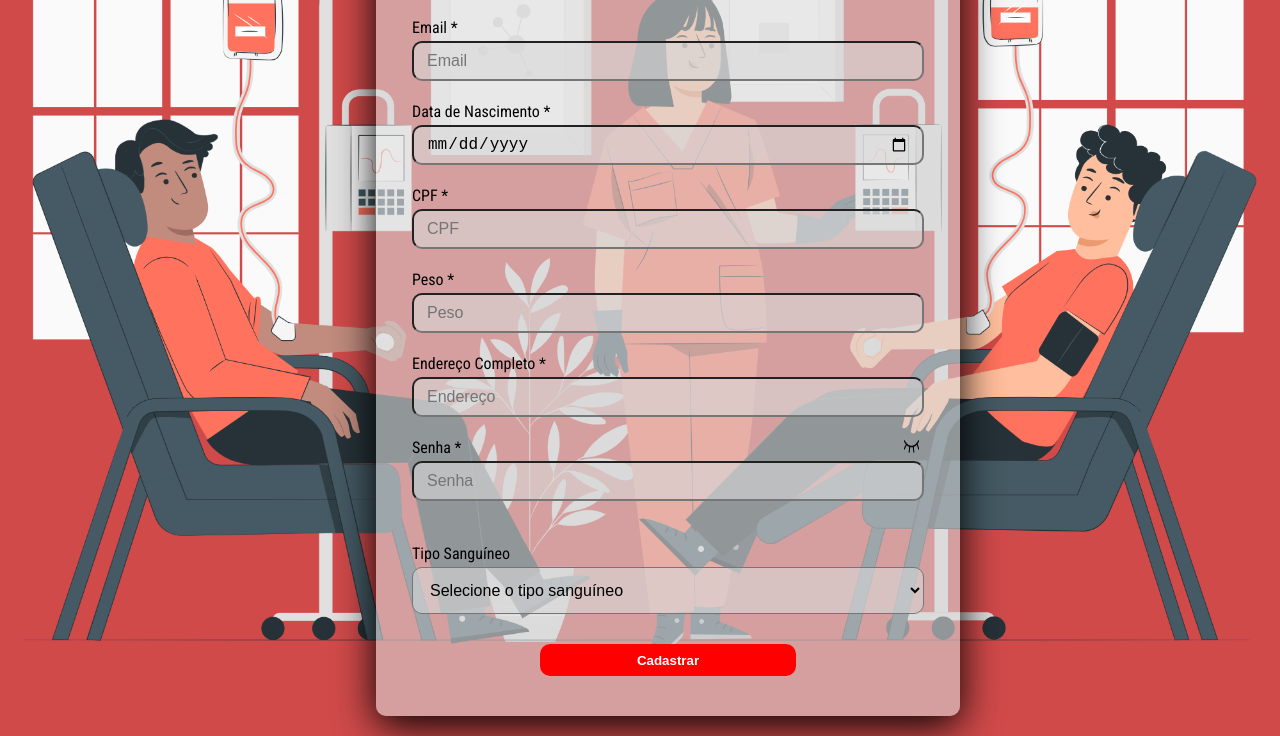
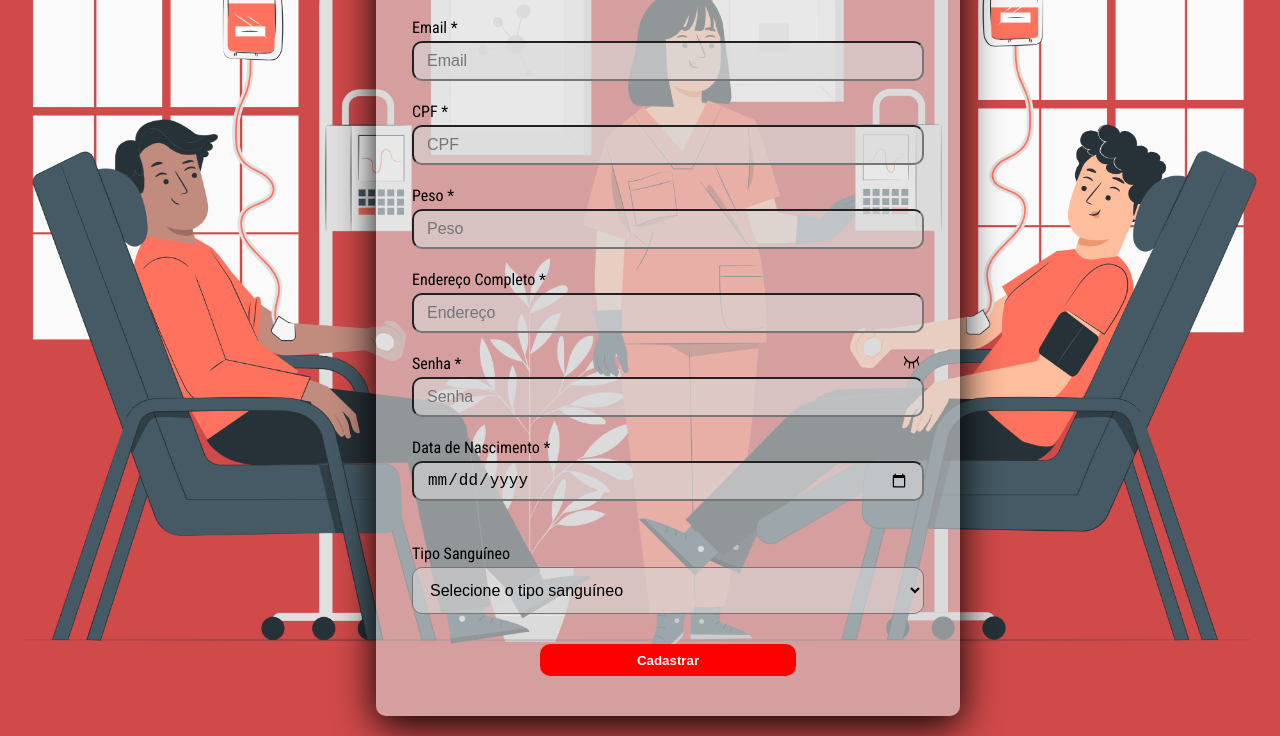
Before and after one commit to guilhermevnbraga/BloodDonation, a plain HTML site: page pages/register.html in a window 1280 px wide. Shown: the part 212-948 px from the top of the page. Drawn offline with Linux system fonts and the light colour scheme.

Commit message:
organizando a estrutura

```diff
--- a/pages/register.html
+++ b/pages/register.html
@@ -28,11 +28,6 @@
                     <p>Obrigatório preencher email</p>
                 </div>
                 <div class="field">
-                    <label for="birthDate">Data de Nascimento *</label>
-                    <input type="date" max="2018-04-04" min="1955-04-04" id="birthDate" placeholder="Data de nascimento">
-                    <p>Obrigatório preencher data de nascimento</p>
-                </div>
-                <div class="field">
                     <label for="cpf">CPF *</label>
                     <input type="text" id="cpf" placeholder="CPF">
                     <p>Obrigatório preencher CPF</p>
@@ -54,6 +49,11 @@
                     </div>
                     <input type="password" id="password" placeholder="Senha">
                     <p>Obrigatório preencher senha</p>
+                </div>
+                <div class="field">
+                    <label for="birthDate">Data de Nascimento *</label>
+                    <input type="date" id="birthDate" placeholder="Data de nascimento" max="2018-04-04" min="1955-04-04">
+                    <p>Obrigatório preencher data de nascimento</p>
                 </div>
                 <div class="field">
                     <label for="bloodType">Tipo Sanguíneo </label>
```
